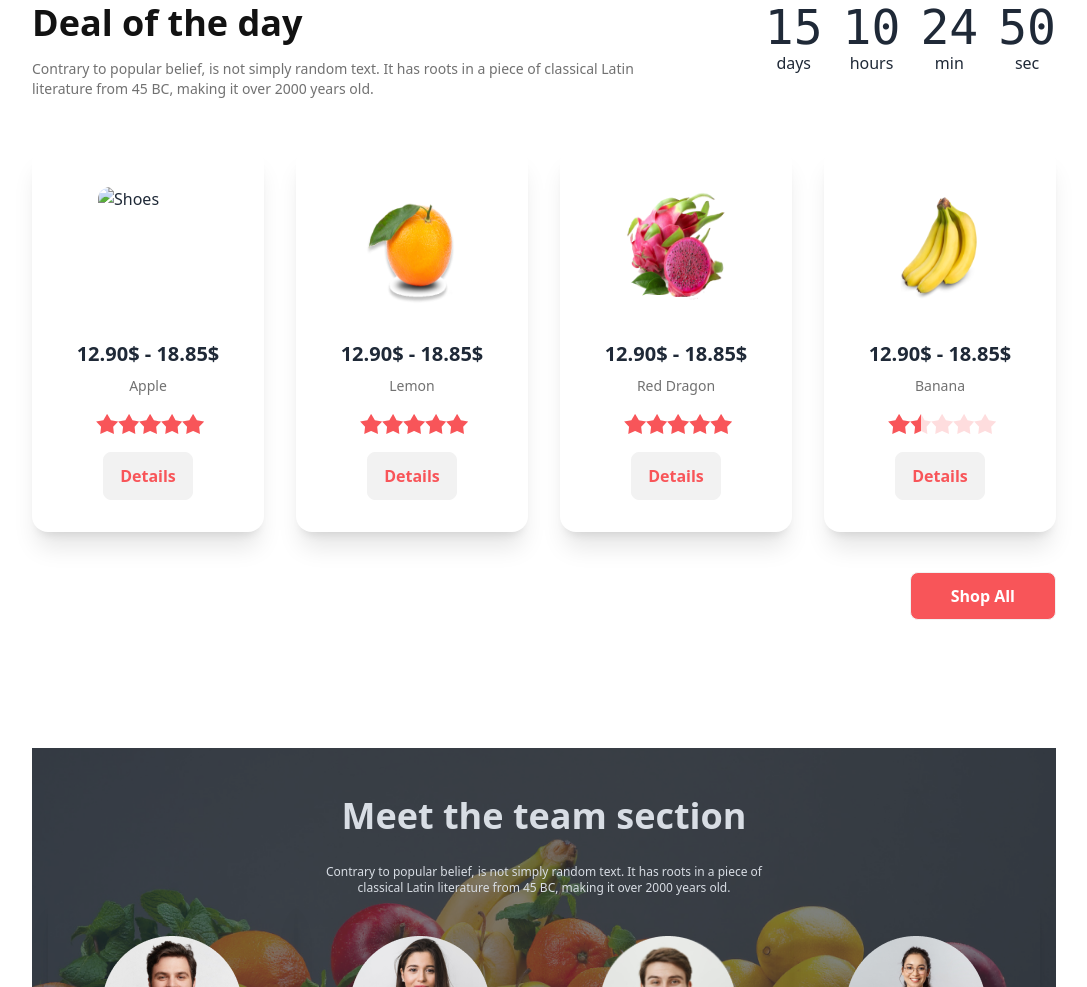
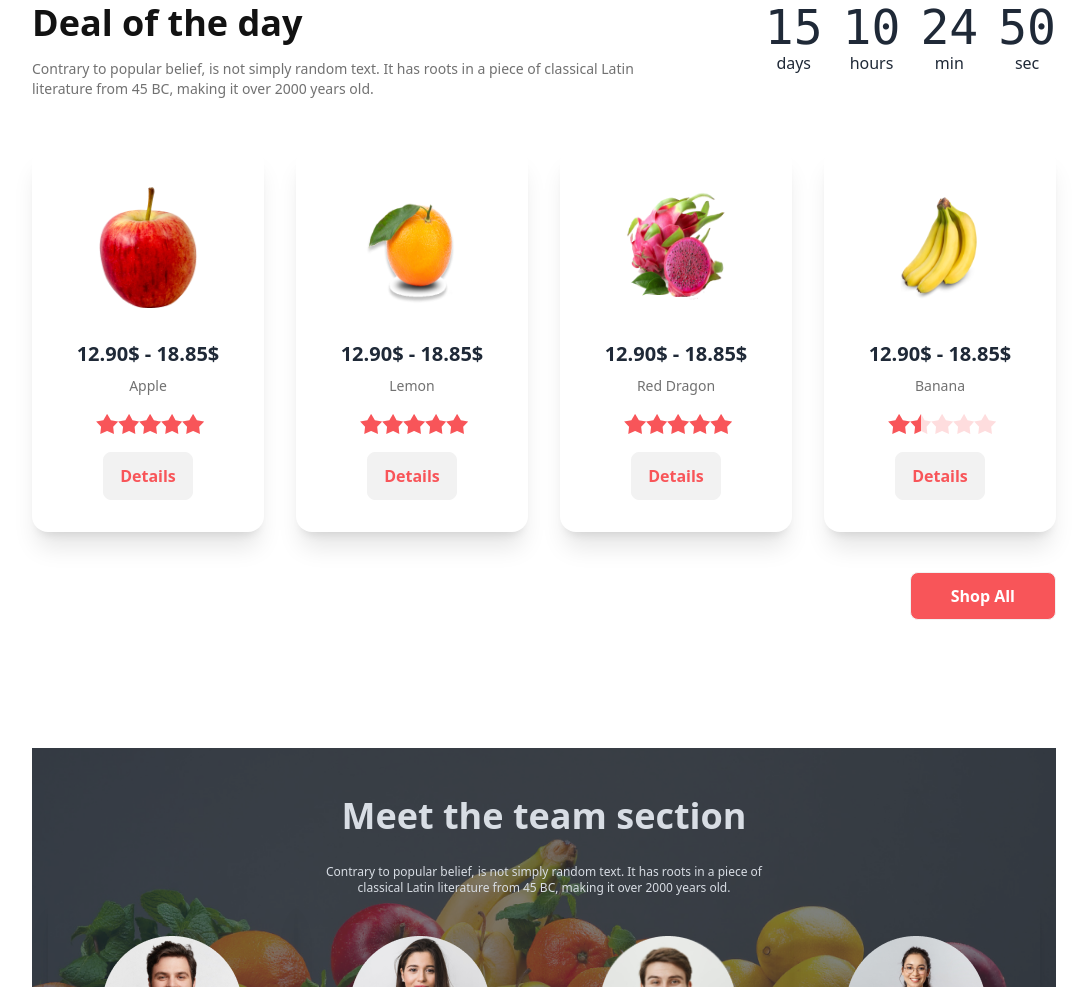
Before and after one commit to Smrity11/Fruit-website, a plain HTML site: page index.html in a window 1280 px wide. Shown: the part 734-1721 px from the top of the page, without its empty margins (96-1183 px from the left). Drawn offline with nearby package versions, Linux system fonts and the light colour scheme; files whose address does not match are found by name.

Commit message:
add image

```diff
--- a/index.html
+++ b/index.html
@@ -185,7 +185,7 @@
           <!-- card 1 -->
           <div class="card  bg-base-100 shadow-xl">
             <figure class="px-10 pt-10">
-              <img src="/images//fruit6.png" alt="Shoes" class="rounded-xl w-[100px] h-[121px]" />
+              <img src="./images/fruit6.png" alt="Shoes" class="rounded-xl w-[100px] h-[121px]" />
             </figure>
             <div class="card-body items-center text-center">
               <h2 class="card-title">12.90$ - 18.85$</h2>
@@ -208,7 +208,7 @@
 <dialog id="my_modal_1" class="modal">
   <form method="dialog" class="modal-box w-11/12 ">
     <figure class="px-10 pt-10">
-      <img src="/images//fruit6.png" alt="Shoes" class="rounded-xl w-[100px] h-[121px]" />
+      <img src="./images/fruit6.png" alt="Shoes" class="rounded-xl w-[100px] h-[121px]" />
     </figure>
             <div class="card-body items-center text-center">
               <h2 class="card-title">12.90$ - 18.85$</h2>
```
